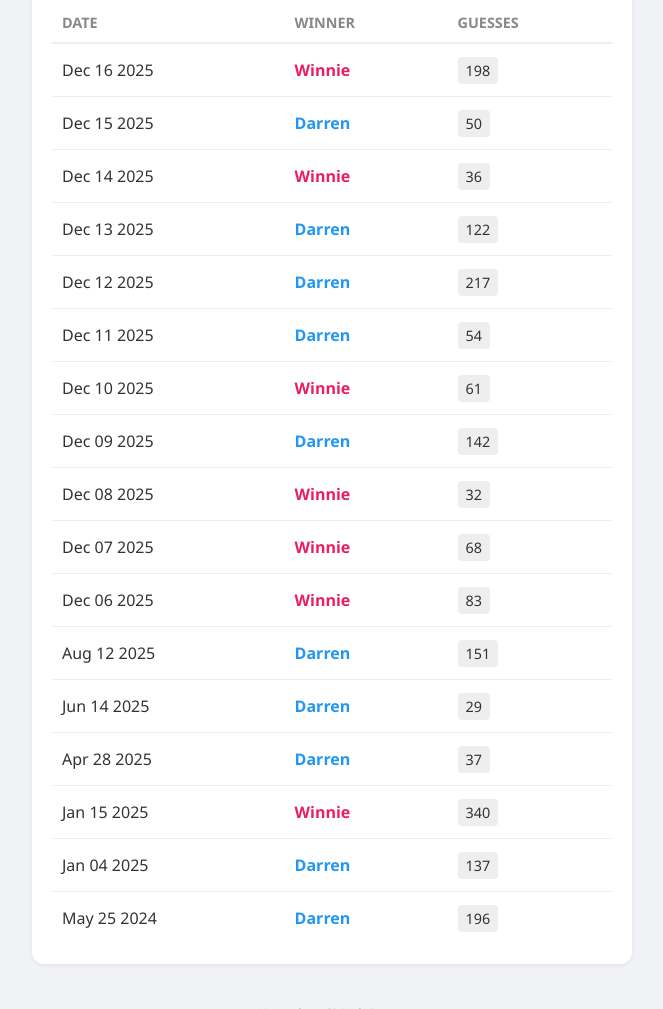
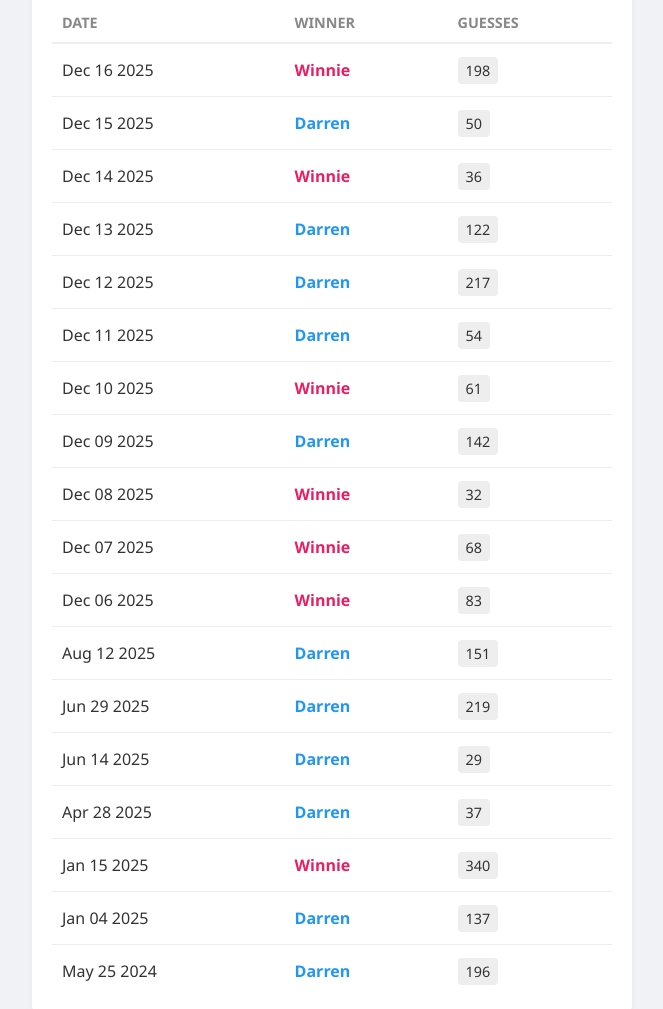
Before and after one commit to daretsang/daily-game-records, a plain HTML site: page index.html in a window 1280 px wide. Shown: the part 408-1417 px from the top of the page, without its empty margins (308-971 px from the left). Drawn offline with Linux system fonts and the light colour scheme.

Commit message:
Add new entry for Darren's win on Jun 29 2025

```diff
--- a/index.html
+++ b/index.html
@@ -106,6 +106,11 @@
                                 <td>Aug 12 2025</td>
                                 <td class="winner-darren">Darren</td>
                                 <td><span class="guesses">151</span></td>
+                            </tr>
+                            <tr>
+                                <td>Jun 29 2025</td>
+                                <td class="winner-darren">Darren</td>
+                                <td><span class="guesses">219</span></td>
                             </tr>
                             <tr>
                                 <td>Jun 14 2025</td>
```
